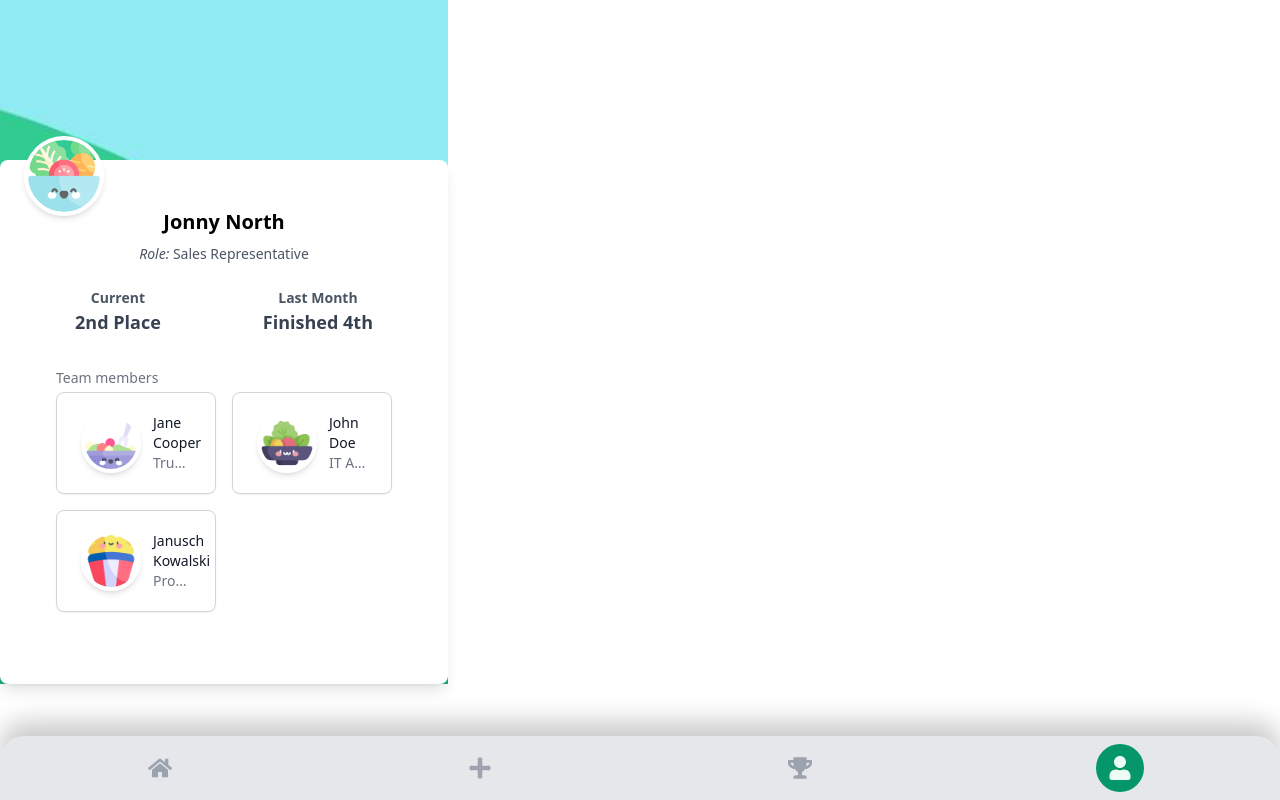
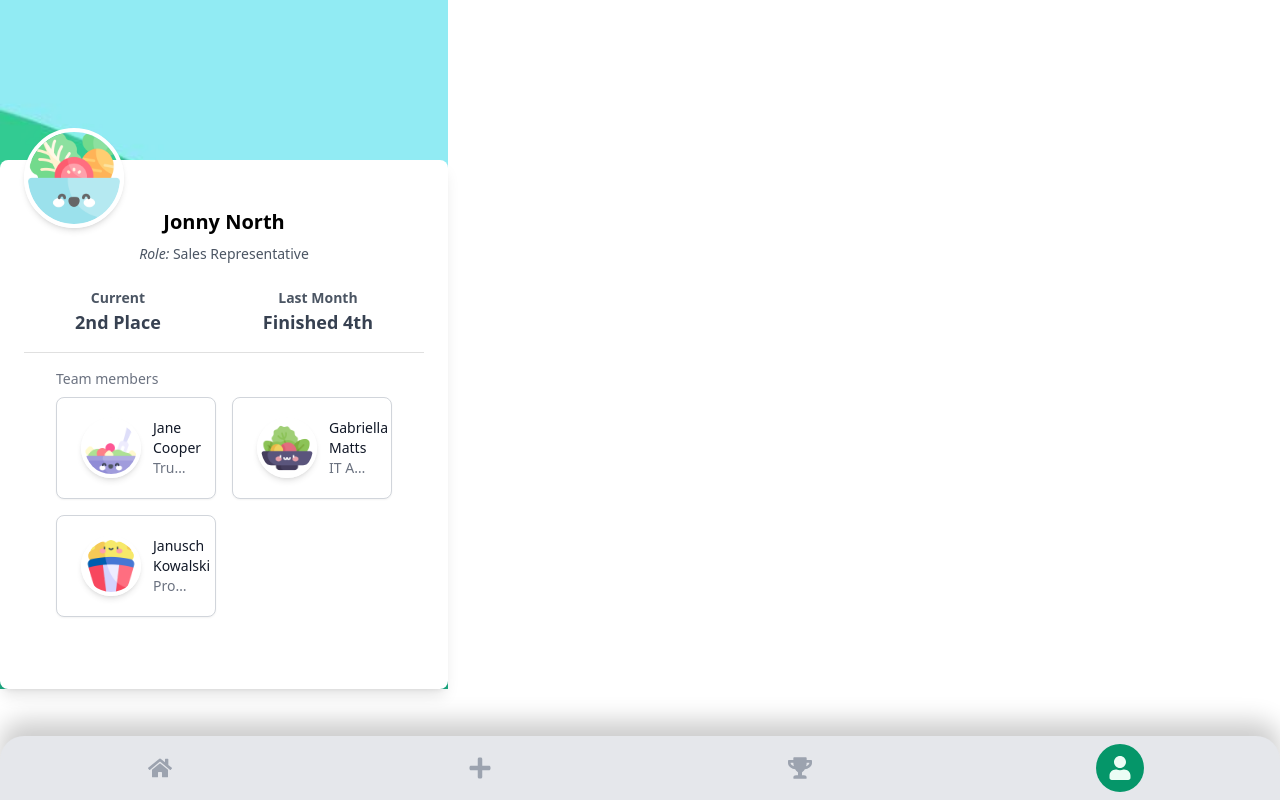
Before and after one commit to alexandernorth/starthack-2023, a Next.js app in the folder frontend/: page /profile in a window 1280 px wide. Built offline with nearby package versions, Linux system fonts and the light colour scheme.

Commit message:
Update profile.js

```diff
--- a/frontend/pages/profile.js
+++ b/frontend/pages/profile.js
@@ -4,6 +4,7 @@ import salad from "../public/images/salad.png";
 import saladSmall from "../public/images/saladSmall.png";
 import saladPurple from "../public/images/saladPurple.png";
 import popcorn from "../public/images/popcorn.png";
+import { Divider } from "@mui/material";
 
 // TODO: Create actual representative team
 const team = [
@@ -13,7 +14,7 @@ const team = [
         imageSrc: saladSmall,
     },
     {
-        name: 'John Doe',
+        name: 'Gabriella Matts',
         role: 'IT Architect',
         imageSrc: saladPurple,
     },
@@ -30,12 +31,12 @@ const Profile = () => {
         <div className='bg-landscape bg-no-repeat bg-cover bg-center bg-fixed pt-40 max-w-md'>
             <div className="w-full max-w-md p-6 bg-white rounded-lg shadow-lg">
                 <div className="relative mb-6">
-                    <div className="absolute top-0 left-0 -mt-12">
+                    <div className="absolute top-0 left-0 -mt-14">
                         <Image
                             src={salad}
                             alt="Profile Picture"
-                            width={80}
-                            height={80}
+                            width={100}
+                            height={100}
                             className="rounded-full border-4 border-white shadow-md"
                         />
                     </div>
@@ -55,10 +56,11 @@ const Profile = () => {
                         <p className="text-gray-700 text-lg font-bold">Finished 4th</p>
                     </div>
                 </div>
+                <Divider sx={{mt: 2}} />
                 {/* Team member list */}
-                <div className="mx-auto mt-8 max-w-5xl px-4 pb-12 sm:px-6 lg:px-8">
+                <div className="mx-auto mt-4 max-w-5xl px-2 pb-12 sm:px-6 lg:px-8">
                     <h2 className="text-sm font-medium text-gray-500">Team members</h2>
-                    <div className="mt-1 grid grid-cols-1 gap-4 sm:grid-cols-2">
+                    <div className="mt-2 grid grid-cols-1 gap-4 sm:grid-cols-2">
                         {team.map((person) => (
                             <div
                                 key={person.name}
```
